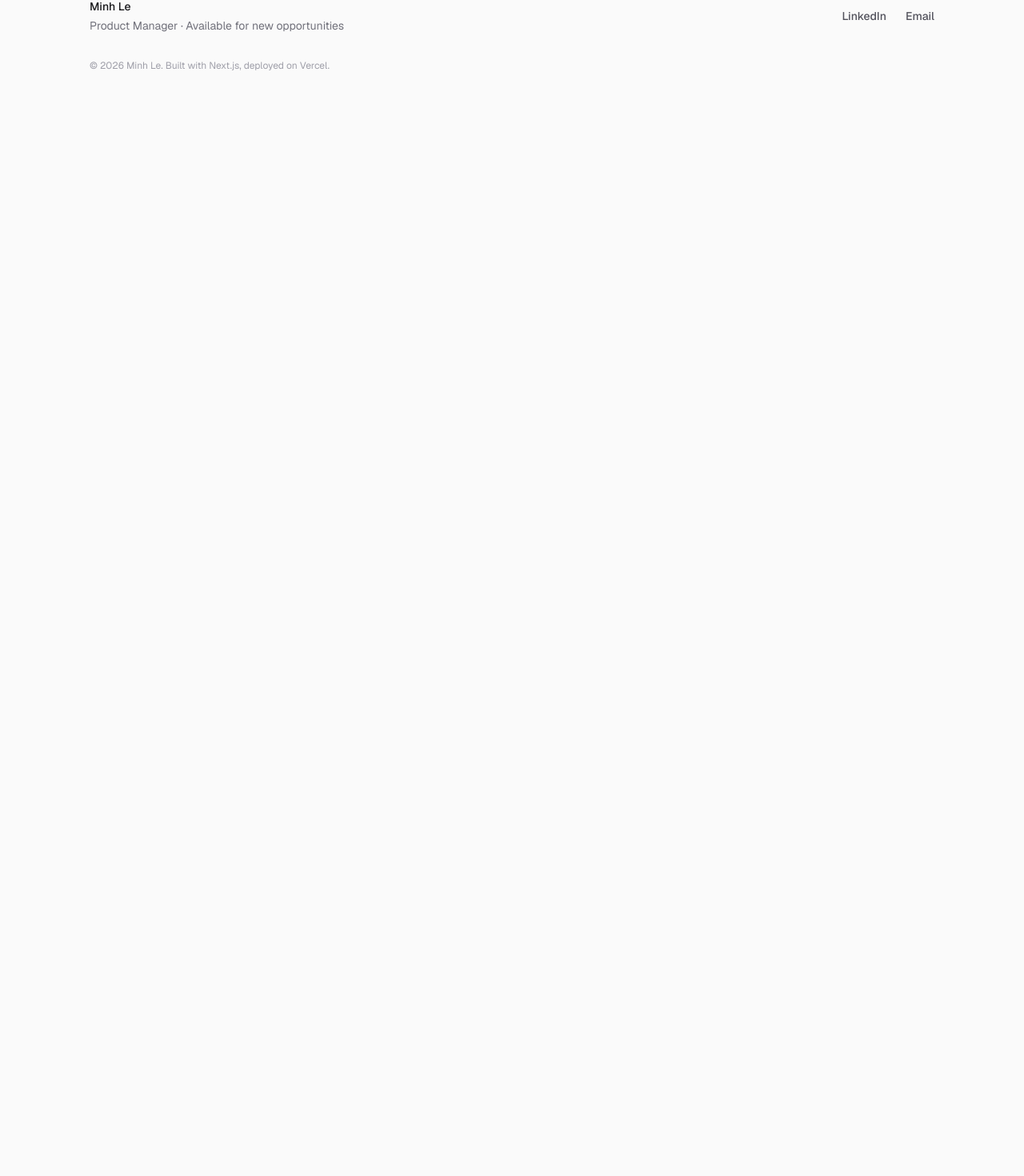
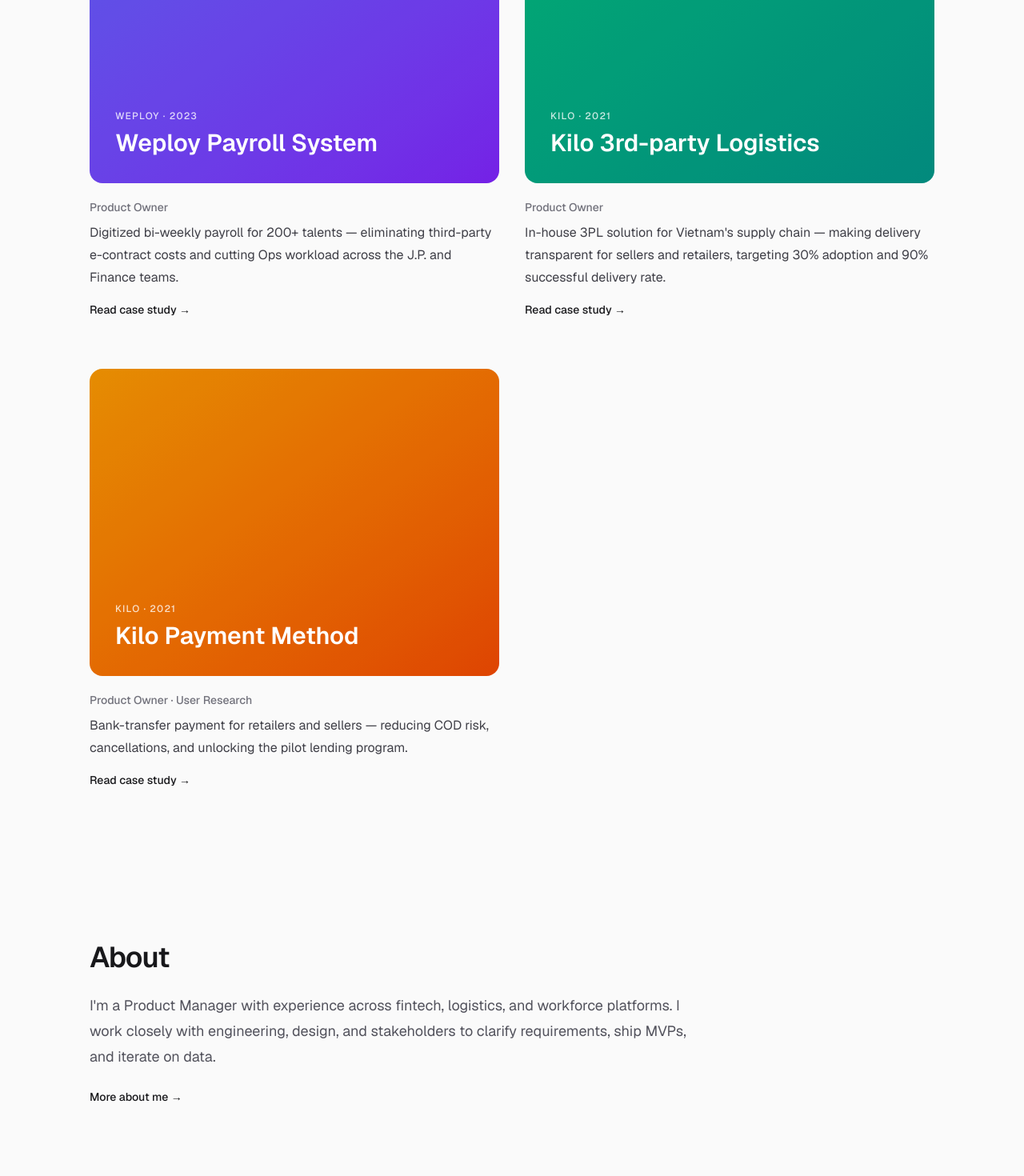
Before and after one commit to minhle2203/portfolio, a Next.js app: page / in a window 1280 px wide. Shown: the part 980-2450 px from the top of the page at 80% size. Before the commit the page ends 1118 px from the top, so only its background shows below. Built offline with nearby package versions, Linux system fonts and the light colour scheme.

Commit message:
M3: home featured work + work grid + case study placeholder route

```diff
--- a/app/page.tsx
+++ b/app/page.tsx
@@ -1,9 +1,15 @@
+import Link from "next/link";
 import Container from "@/components/Container";
+import ProjectCard from "@/components/ProjectCard";
+import { getFeaturedProjects } from "@/lib/projects";
 
 export default function Home() {
+  const featured = getFeaturedProjects();
+
   return (
+    <>
       <Container>
-      <section className="flex min-h-[calc(100vh-4rem)] flex-col justify-center py-24 sm:py-32">
+        <section className="flex min-h-[calc(80vh-4rem)] flex-col justify-center py-24 sm:py-32">
           <p className="text-sm font-medium uppercase tracking-widest text-zinc-500 dark:text-zinc-400">
             Product Manager
           </p>
@@ -11,10 +17,54 @@
             Hi, I&apos;m Minh.
           </h1>
           <p className="mt-8 max-w-2xl text-xl leading-9 text-zinc-600 dark:text-zinc-400 sm:text-2xl">
-          I turn ambiguous problems into shipped solutions. Currently focused on
-          fintech, supply chain, and workforce platforms.
+            I turn ambiguous problems into shipped solutions. Currently focused
+            on fintech, supply chain, and workforce platforms.
           </p>
         </section>
       </Container>
+
+      <Container>
+        <section className="py-16 sm:py-24">
+          <div className="flex items-end justify-between">
+            <h2 className="text-3xl font-semibold tracking-tight text-zinc-900 dark:text-zinc-50 sm:text-4xl">
+              Featured work
+            </h2>
+            <Link
+              href="/work"
+              className="text-sm font-medium text-zinc-600 transition-colors hover:text-zinc-900 dark:text-zinc-400 dark:hover:text-zinc-50"
+            >
+              All work →
+            </Link>
+          </div>
+          <div className="mt-12 grid gap-12 sm:grid-cols-2 sm:gap-x-8 sm:gap-y-16">
+            {featured.map((project) => (
+              <ProjectCard key={project.slug} project={project} />
+            ))}
+          </div>
+        </section>
+      </Container>
+
+      <Container>
+        <section className="py-16 sm:py-24">
+          <div className="max-w-3xl">
+            <h2 className="text-3xl font-semibold tracking-tight text-zinc-900 dark:text-zinc-50 sm:text-4xl">
+              About
+            </h2>
+            <p className="mt-6 text-lg leading-8 text-zinc-600 dark:text-zinc-400">
+              I&apos;m a Product Manager with experience across fintech,
+              logistics, and workforce platforms. I work closely with
+              engineering, design, and stakeholders to clarify requirements,
+              ship MVPs, and iterate on data.
+            </p>
+            <Link
+              href="/about"
+              className="mt-6 inline-block text-sm font-medium text-zinc-900 transition-colors hover:text-zinc-600 dark:text-zinc-50 dark:hover:text-zinc-300"
+            >
+              More about me →
+            </Link>
+          </div>
+        </section>
+      </Container>
+    </>
   );
 }
--- /dev/null
+++ b/app/work/[slug]/page.tsx
@@ -0,0 +1,94 @@
+import { notFound } from "next/navigation";
+import Link from "next/link";
+import Container from "@/components/Container";
+import { getProjectBySlug, projects } from "@/lib/projects";
+
+export function generateStaticParams() {
+  return projects.map((p) => ({ slug: p.slug }));
+}
+
+export async function generateMetadata({
+  params,
+}: {
+  params: Promise<{ slug: string }>;
+}) {
+  const { slug } = await params;
+  const project = getProjectBySlug(slug);
+  return {
+    title: project ? `${project.title} — Minh Le` : "Case study — Minh Le",
+  };
+}
+
+export default async function CaseStudyPage({
+  params,
+}: {
+  params: Promise<{ slug: string }>;
+}) {
+  const { slug } = await params;
+  const project = getProjectBySlug(slug);
+  if (!project) notFound();
+
+  return (
+    <Container>
+      <article className="py-24 sm:py-32">
+        <Link
+          href="/work"
+          className="text-sm font-medium text-zinc-500 transition-colors hover:text-zinc-900 dark:text-zinc-400 dark:hover:text-zinc-50"
+        >
+          ← All work
+        </Link>
+        <header className="mt-8">
+          <p className="text-sm font-medium uppercase tracking-widest text-zinc-500 dark:text-zinc-400">
+            {project.company} · {project.year}
+          </p>
+          <h1 className="mt-4 text-4xl font-semibold tracking-tight text-zinc-900 dark:text-zinc-50 sm:text-6xl">
+            {project.title}
+          </h1>
+          <p className="mt-6 max-w-3xl text-xl leading-9 text-zinc-600 dark:text-zinc-400">
+            {project.summary}
+          </p>
+          <dl className="mt-10 grid grid-cols-2 gap-6 border-t border-zinc-200 pt-8 sm:grid-cols-4 dark:border-zinc-800">
+            <div>
+              <dt className="text-xs font-medium uppercase tracking-widest text-zinc-500 dark:text-zinc-400">
+                Role
+              </dt>
+              <dd className="mt-1 text-sm text-zinc-900 dark:text-zinc-50">
+                {project.role}
+              </dd>
+            </div>
+            <div>
+              <dt className="text-xs font-medium uppercase tracking-widest text-zinc-500 dark:text-zinc-400">
+                Company
+              </dt>
+              <dd className="mt-1 text-sm text-zinc-900 dark:text-zinc-50">
+                {project.company}
+              </dd>
+            </div>
+            <div>
+              <dt className="text-xs font-medium uppercase tracking-widest text-zinc-500 dark:text-zinc-400">
+                Year
+              </dt>
+              <dd className="mt-1 text-sm text-zinc-900 dark:text-zinc-50">
+                {project.year}
+              </dd>
+            </div>
+          </dl>
+        </header>
+
+        <section className="mt-20 max-w-3xl">
+          <p className="text-base leading-8 text-zinc-600 dark:text-zinc-400">
+            Full case study coming soon — content is being imported from
+            internal documentation. Sections will include:
+          </p>
+          <ul className="mt-6 space-y-2 text-base leading-8 text-zinc-600 dark:text-zinc-400">
+            <li>· Context and problem</li>
+            <li>· Research and discovery</li>
+            <li>· Solution and key decisions</li>
+            <li>· Impact and metrics</li>
+            <li>· Reflections</li>
+          </ul>
+        </section>
+      </article>
+    </Container>
+  );
+}
--- a/app/work/page.tsx
+++ b/app/work/page.tsx
@@ -1,4 +1,6 @@
 import Container from "@/components/Container";
+import ProjectCard from "@/components/ProjectCard";
+import { projects } from "@/lib/projects";
 
 export const metadata = {
   title: "Work — Minh Le",
@@ -12,9 +14,14 @@
           Selected work
         </h1>
         <p className="mt-6 max-w-2xl text-lg leading-8 text-zinc-600 dark:text-zinc-400">
-          Case studies coming soon — product decisions, research, and impact
-          from my work as a Product Manager.
+          Product decisions, research, and impact from my work as a Product
+          Manager — across fintech, logistics, and workforce platforms.
         </p>
+        <div className="mt-16 grid gap-12 sm:grid-cols-2 sm:gap-x-8 sm:gap-y-16">
+          {projects.map((project) => (
+            <ProjectCard key={project.slug} project={project} />
+          ))}
+        </div>
       </section>
     </Container>
   );
--- /dev/null
+++ b/components/ProjectCard.tsx
@@ -0,0 +1,36 @@
+import Link from "next/link";
+import type { Project } from "@/lib/projects";
+
+export default function ProjectCard({ project }: { project: Project }) {
+  return (
+    <Link
+      href={`/work/${project.slug}`}
+      className="group block"
+    >
+      <div
+        className={`relative aspect-[4/3] overflow-hidden rounded-2xl bg-gradient-to-br ${project.accent} transition-transform duration-500 group-hover:scale-[1.02]`}
+      >
+        <div className="absolute inset-0 bg-zinc-900/10 transition-opacity duration-500 group-hover:opacity-0" />
+        <div className="absolute bottom-0 left-0 p-6 sm:p-8">
+          <p className="text-xs font-medium uppercase tracking-widest text-white/80">
+            {project.company} · {project.year}
+          </p>
+          <h3 className="mt-2 text-2xl font-semibold text-white sm:text-3xl">
+            {project.title}
+          </h3>
+        </div>
+      </div>
+      <div className="mt-5">
+        <p className="text-sm font-medium text-zinc-500 dark:text-zinc-400">
+          {project.role}
+        </p>
+        <p className="mt-2 text-base leading-7 text-zinc-700 dark:text-zinc-300">
+          {project.summary}
+        </p>
+        <p className="mt-4 text-sm font-medium text-zinc-900 transition-colors group-hover:text-zinc-600 dark:text-zinc-50 dark:group-hover:text-zinc-300">
+          Read case study →
+        </p>
+      </div>
+    </Link>
+  );
+}
--- /dev/null
+++ b/lib/projects.ts
@@ -0,0 +1,54 @@
+export type Project = {
+  slug: string;
+  title: string;
+  company: string;
+  role: string;
+  year: string;
+  summary: string;
+  accent: string;
+  featured?: boolean;
+};
+
+export const projects: Project[] = [
+  {
+    slug: "weploy-payroll-system",
+    title: "Weploy Payroll System",
+    company: "Weploy",
+    role: "Product Owner",
+    year: "2023",
+    summary:
+      "Digitized bi-weekly payroll for 200+ talents — eliminating third-party e-contract costs and cutting Ops workload across the J.P. and Finance teams.",
+    accent: "from-indigo-500 to-violet-600",
+    featured: true,
+  },
+  {
+    slug: "kilo-3pl-logistics",
+    title: "Kilo 3rd-party Logistics",
+    company: "Kilo",
+    role: "Product Owner",
+    year: "2021",
+    summary:
+      "In-house 3PL solution for Vietnam's supply chain — making delivery transparent for sellers and retailers, targeting 30% adoption and 90% successful delivery rate.",
+    accent: "from-emerald-500 to-teal-600",
+    featured: true,
+  },
+  {
+    slug: "kilo-payment-method",
+    title: "Kilo Payment Method",
+    company: "Kilo",
+    role: "Product Owner · User Research",
+    year: "2021",
+    summary:
+      "Bank-transfer payment for retailers and sellers — reducing COD risk, cancellations, and unlocking the pilot lending program.",
+    accent: "from-amber-500 to-orange-600",
+    featured: true,
+  },
+];
+
+export function getFeaturedProjects() {
+  return projects.filter((p) => p.featured);
+}
+
+export function getProjectBySlug(slug: string) {
+  return projects.find((p) => p.slug === slug);
+}
```
Lines whose indentation alone changed are shown as unchanged.
